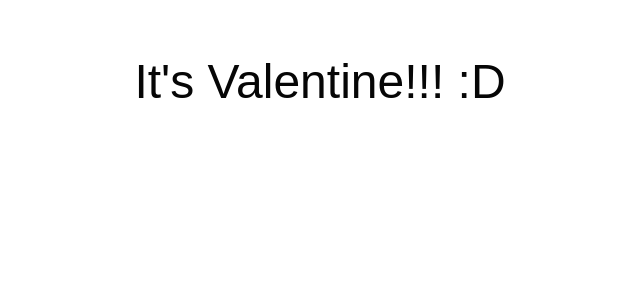
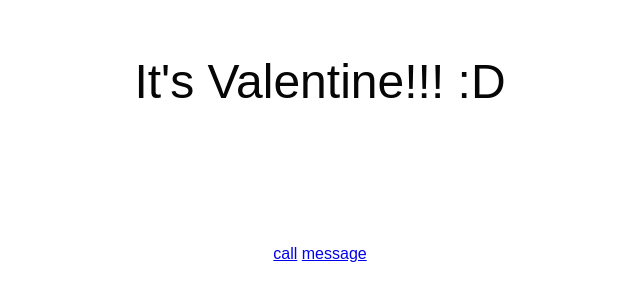
Before and after one commit to Yadavallitejas/valantine_wish, a website: page index.html in a window 1280 px wide. Shown: the part 154-454 px from the top of the page, without its empty margins (320-960 px from the left). Drawn offline with nearby package versions, Linux system fonts and the light colour scheme.

Commit message:
first commit

```diff
--- a/index.html
+++ b/index.html
@@ -127,6 +127,10 @@
         <p>Okay, now come back and tell me if you liked it.</p>
         <p id="replay">Or click, if you want to watch it again.</p>
         <p class="last-smile">:)</p>
+        <a href="tel:555-555-5555"><span>call</span></a>
+        <a href="https://wa.me/916305594309?text=Hie bae...!">
+          <span>message</span>
+        </a>
       </div>
     </div>
   </body>
```
